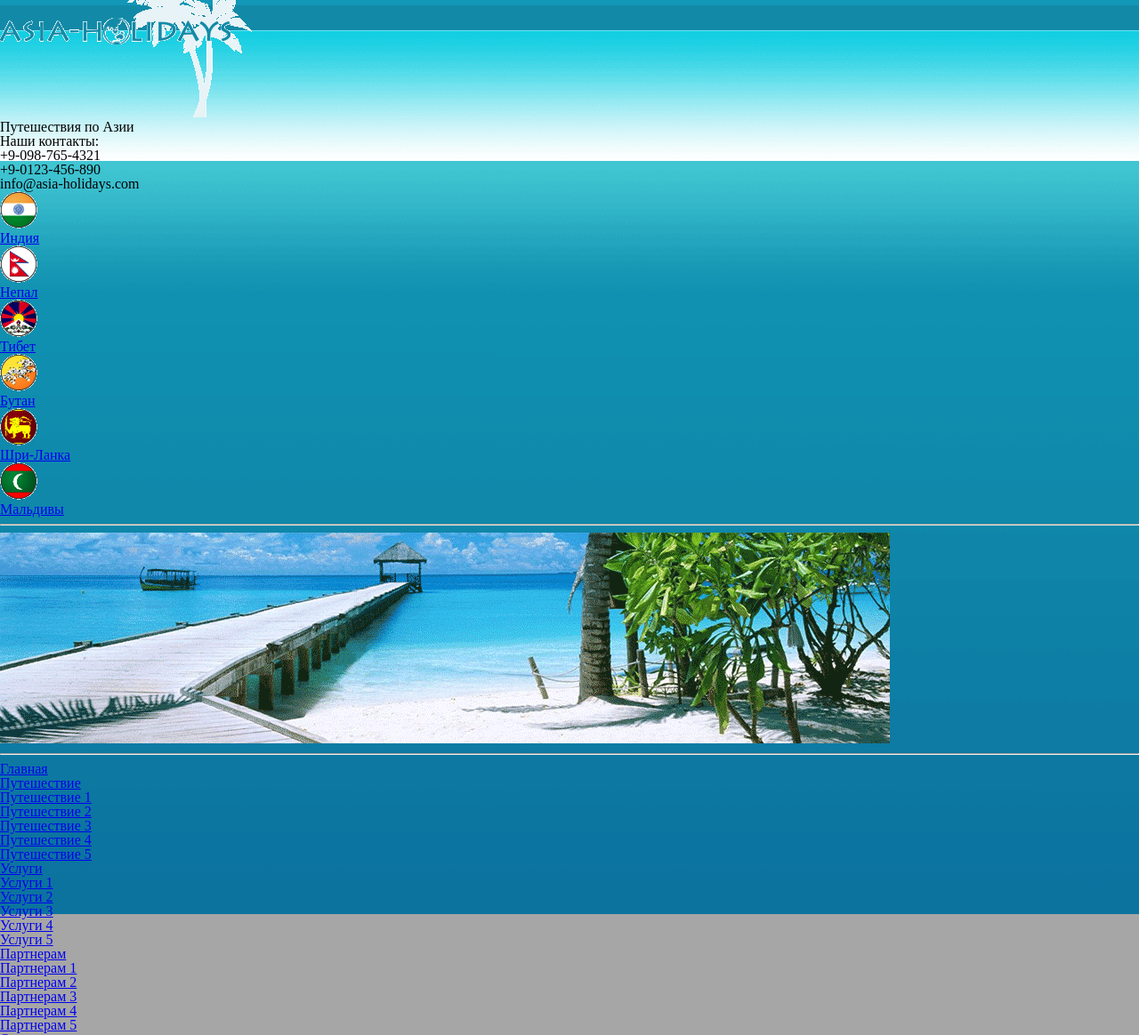
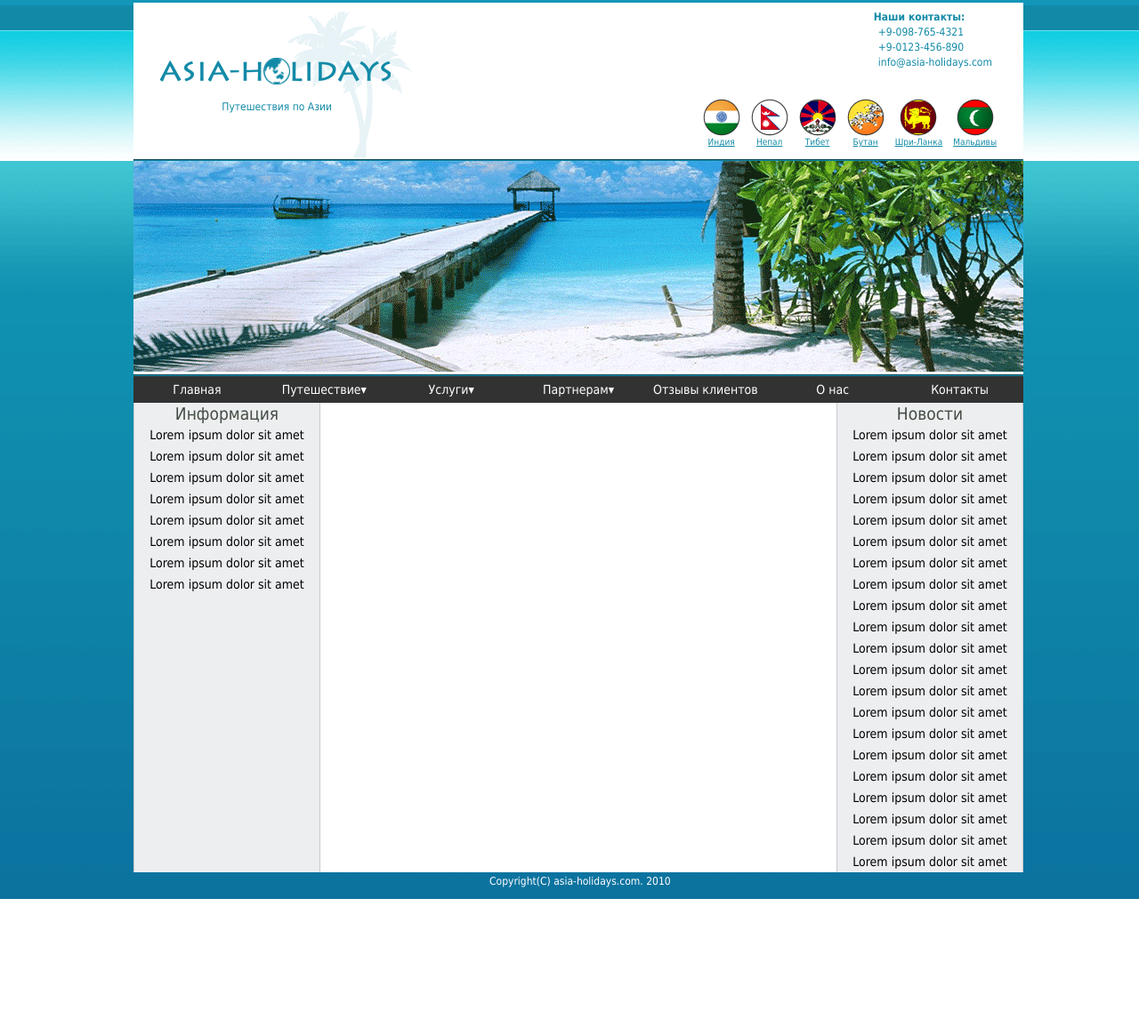
Before and after one commit to DrabykMykola/html-4, a plain HTML site: page index.html in a window 1280 px wide. Shown: the part 32-1196 px from the top of the page at 89% size. After the commit the page ends 1043 px from the top, so only its background shows below. Drawn offline with Linux system fonts and the light colour scheme.

Commit message:
made css

```diff
--- a/css/reset.css
+++ b/css/reset.css
@@ -3,7 +3,7 @@
    License: none (public domain)
 */
 
-html, body, div, span, applet, object, iframe,
+html, , div, span, applet, object, iframe,
 h1, h2, h3, h4, h5, h6, p, blockquote, pre,
 a, abbr, acronym, address, big, cite, code,
 del, dfn, em, img, ins, kbd, q, s, samp,
--- a/css/style.css
+++ b/css/style.css
@@ -1,8 +1,187 @@
 html {
 	background-image: url(../images/background.png);
+	padding: 35px 130px 30px 150px;
+	font-family: Tahoma;
 
 }
 
+
+
 body {
-	margin: 35px auto;
+
+	margin: 0;
+	background-color: #ffffff;
+	padding: 0;
+	border: 0;
+	font: inherit;
+	vertical-align: baseline;
+	max-width: 1000px;
 }
+
+header {
+	padding: 10px 30px 0 30px;
+
+	font-size: 12px;
+	color: #128aa7;
+}
+
+.logo{
+	float: left;
+	position: relative;
+}
+
+.logo h1{
+	display: block;
+	position: absolute;
+	bottom: 45px;
+	right: 90px;
+	font-size: 12px;
+	font-weight: 400;
+}
+
+
+.contacts {
+	float: right;
+
+}
+
+.contacts p {
+	margin: 5px;
+}
+
+.countries{
+	clear: right;
+	padding-top: 30px;
+	display: flex;
+	justify-content: flex-end;
+}
+
+.countries a {
+	margin-left: 12px;
+	display: inline-block;
+	text-align: center;
+	font-size: 10px;
+	color: #128aa7;
+}
+
+.countries p {
+	margin:0;
+}
+
+
+hr {
+	clear: both;
+	margin: 0;
+	border-color: #128aa7;
+}
+
+body img {
+	max-width: 100%;
+}
+
+
+
+		/* MENU*/
+
+ul {
+    display: block;
+    margin: 0;
+    padding: 0;
+    list-style: none;
+    display: flex;
+	flex-direction: row;
+	width: 100%;
+	height: 28px;
+}
+ul+hr{
+	border-color: #000000;
+}
+ul:after {
+    display: block;
+    content: ' ';
+    clear: both;
+    float: none;
+}
+ul.menu > li {
+    float: left;
+    position: relative;
+    width: 100%;
+    text-align: center;
+
+}
+ul.menu > li > a {
+    display: block;
+    padding: 8px;
+    color: white;
+    background-color: #323232;
+    text-decoration: none;
+	font-size: 14px;
+	color: #ffffff;
+}
+ul.submenu {
+    display: none;
+    position: absolute;
+    width: 100%;
+    top: 30px;
+    left: 0;
+    background-color: white;
+}
+ul.submenu > li {
+    display: block;
+}
+ul.submenu > li > a {
+    display: block;
+    padding: 10px;
+    color: white;
+    background-color: #323232;
+    text-decoration: none;
+}
+ul.submenu > li > a:hover {
+    text-decoration: none;
+}
+ul.menu > li:hover > ul.submenu {
+    display: block;
+}
+
+h3 {
+	font-weight: 500;
+	font-size: 19px;
+	color: #424c43;
+	margin: 0;
+
+}
+h3+p {
+	margin: 0;
+}
+.fon {
+	width: 1000px; /* ширина трех блоков */
+	background: url(../images/Untitled-2.png) repeat-y;  /* фоновая картинка. повторяется по вертикали */
+	float: left; /* чтобы не добавлять div с style="clear:both;" (не всегда уместно это применять) */
+	font-size: 14px;
+	line-height: 24px;
+	text-align: center;
+
+}
+.leftColumn {
+
+	width: 210px;
+	float: left;
+}
+.centerColumn {
+	width: 580px;
+	float: left;
+}
+.rightColumn {
+
+	width: 210px;
+	float: right;
+}
+
+
+footer {
+	font-size: 12px;
+	color: #ffffff;
+	position: absolute;
+	top: 1005px;
+	left: 550px;
+}
--- a/index.html
+++ b/index.html
@@ -17,13 +17,13 @@
 
 				<a href="#"><img src="images/logo.png" alt="logo"/>
 				</a>
-				<p>Путешествия по Азии</p>
+				<h1>Путешествия по Азии</h1>
 
 			</div>
 
 			<div class="contacts">
 
-				<p>Наши контакты:</p>
+				<b>Наши контакты:</b>
 				<p>+9-098-765-4321</p>
 				<p>+9-0123-456-890</p>
 				<p>info@asia-holidays.com</p>
@@ -67,7 +67,8 @@
 			    <li><a href=#>Главная</a>
 			    </li>
 
-			    <li><a href=#>Путешествие</a>
+
+			    <li><a href=#>Путешествие&#9662;</a>
 			        <ul class="submenu">
 			            <li><a href=#>Путешествие 1</a></li>
 			            <li><a href=#>Путешествие 2</a></li>
@@ -77,7 +78,8 @@
 			        </ul>
 			    </li>
 
-			    <li><a href=#>Услуги</a>
+
+			    <li><a href=#>Услуги&#9662;</a>
 			        <ul class="submenu">
 			            <li><a href=#>Услуги 1</a></li>
 			            <li><a href=#>Услуги 2</a></li>
@@ -87,7 +89,8 @@
 			        </ul>
 			    </li>
 
-			    <li><a href=#>Партнерам</a>
+
+			    <li><a href=#>Партнерам&#9662;</a>
 			        <ul class="submenu">
 			            <li><a href=#>Партнерам 1</a></li>
 			            <li><a href=#>Партнерам 2</a></li>
@@ -97,19 +100,28 @@
 			        </ul>
 			    </li>
 
+
 			    <li><a href=#>Отзывы клиентов</a>
 			    </li>
+
 
 			    <li><a href=#>О нас</a>
 			    </li>
 
+
 			    <li><a href=#>Контакты</a>
 			    </li>
 
+
 			</ul>
+			<hr>
 
-	<div>
-		<p>Информация</p>
+		<div class="fon">
+
+			<div class="leftColumn">
+
+				<h3>Информация</h3>
+
 				<p> Lorem ipsum dolor sit amet
 					Lorem ipsum dolor sit amet
 					Lorem ipsum dolor sit amet
@@ -117,12 +129,16 @@
 					Lorem ipsum dolor sit amet
 					Lorem ipsum dolor sit amet
 					Lorem ipsum dolor sit amet
-			Lorem ipsum dolor sit amet
-		</p>
+					Lorem ipsum dolor sit amet</p>
+
 			</div>
-	<div></div>
-	<div>
-		<p>Новости</p>
+
+			<div class="centerColumn"></div>
+
+			<div class="rightColumn">
+
+				<h3>Новости</h3>
+
 				<p> Lorem ipsum dolor sit amet
 					Lorem ipsum dolor sit amet
 					Lorem ipsum dolor sit amet
@@ -143,13 +159,21 @@
 					Lorem ipsum dolor sit amet
 					Lorem ipsum dolor sit amet
 					Lorem ipsum dolor sit amet
-			Lorem ipsum dolor sit amet
-		</p>
+					Lorem ipsum dolor sit amet</p>
 			</div>
 
-		<p>Copyright(C) asia-holidays.com. 2010</p>
+
+
+		</div>
+
+		<footer>
+
+			<p class="copyright">Copyright(C) asia-holidays.com. 2010 </p>
+
+		</footer>
 
 
 </body>
 
+
 </html>
```
Also changed, not shown: images/Untitled-2.png (added). Lines whose indentation alone changed are shown as unchanged.
